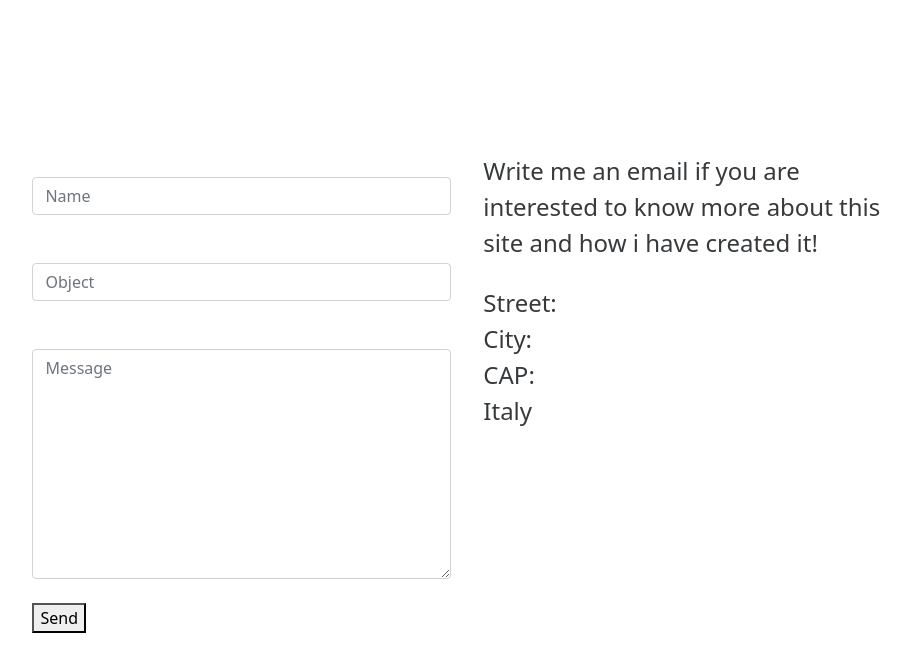
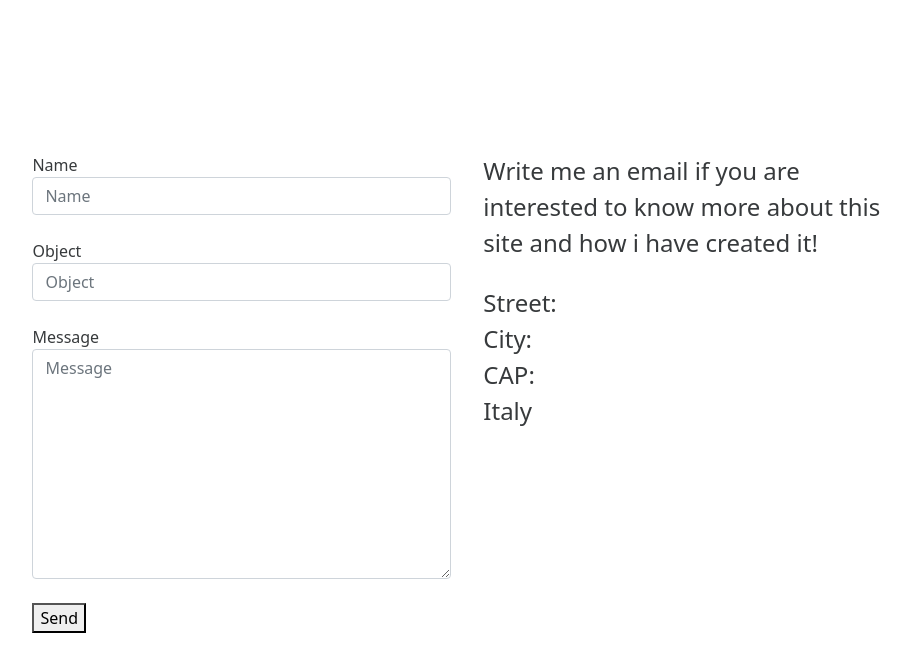
Before and after one commit to FatjonaIsmailaj/Fatjona-sFoodBlog, a plain HTML site: page Portfolio/index.html in a window 1280 px wide. Shown: the part 2367-3039 px from the top of the page, without its empty margins (337-1248 px from the left). Drawn offline with nearby package versions, Linux system fonts and the light colour scheme.

Commit message:
Add files via upload

```diff
--- a/Portfolio/index.html
+++ b/Portfolio/index.html
@@ -136,17 +136,17 @@
 			                        <div class="col-lg-6">
 			                            <form action="#contact" id="fr1" method="post" class="contact-form">
 			                                <div class="form-group">
-			                                	<label for="contact_name">
+			                                	<label for="contact_name">Name
 			                                    </label>
 			                                    <input type="text" id="contact_name" name="contact_name" class="form-control" placeholder="Name" required="">
 			                                </div><br>
 			                                <div class="form-group">
-			                                	<label for="object">
+			                                	<label for="object">Object
 			                                	</label>
 			                                    <input type="text" id="object" name="object" class="form-control" placeholder="Object" required="">
 			                                </div><br>
 			                                <div class="form-group">
-			                                	<label for="contact_message"></label>
+			                                	<label for="contact_message">Message</label>
 			                                    <textarea id="contact_message" name="contact_message" class="form-control" rows="9" placeholder="Message" required=""></textarea>
 
 			                                </div><br>
```
Also changed, not shown: Portfolio/consegna/W3Dessert.png (added), Portfolio/consegna/W3Index.png (added), Portfolio/consegna/WaveDessert.png (added).
